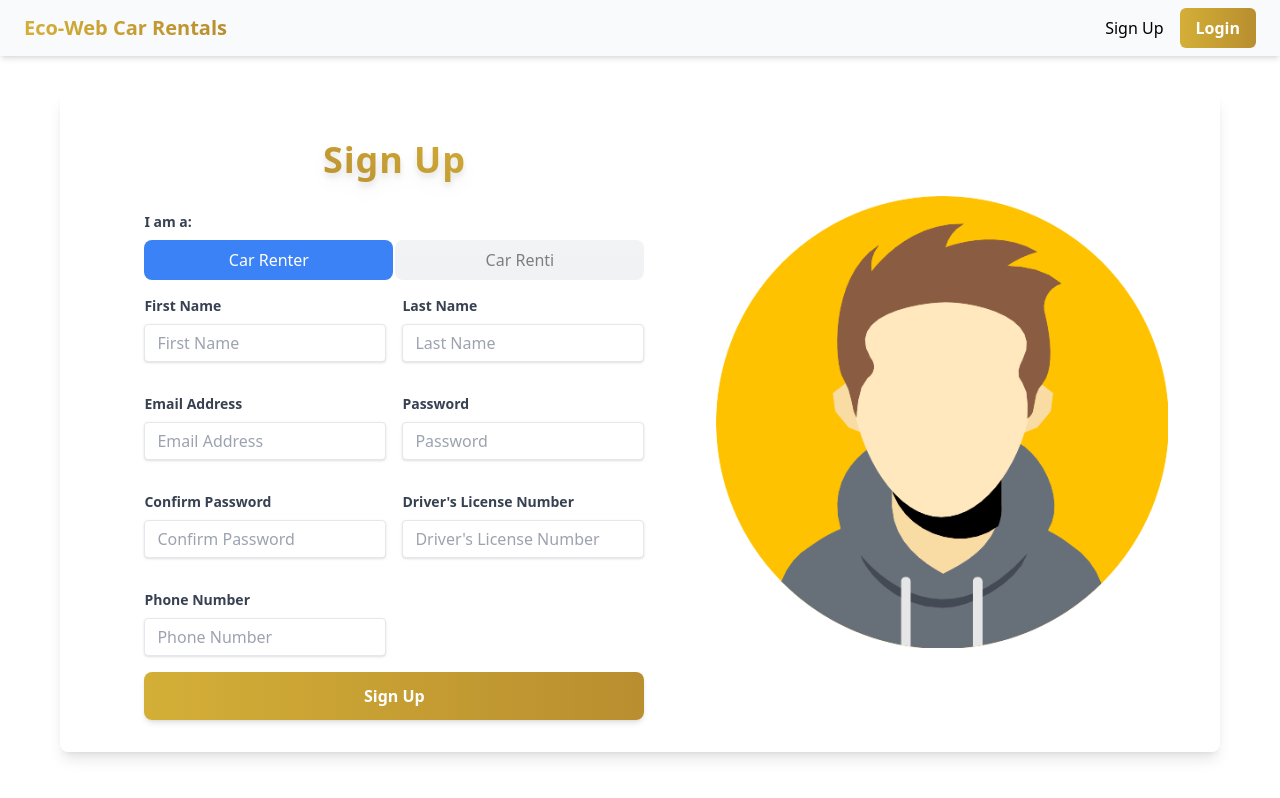
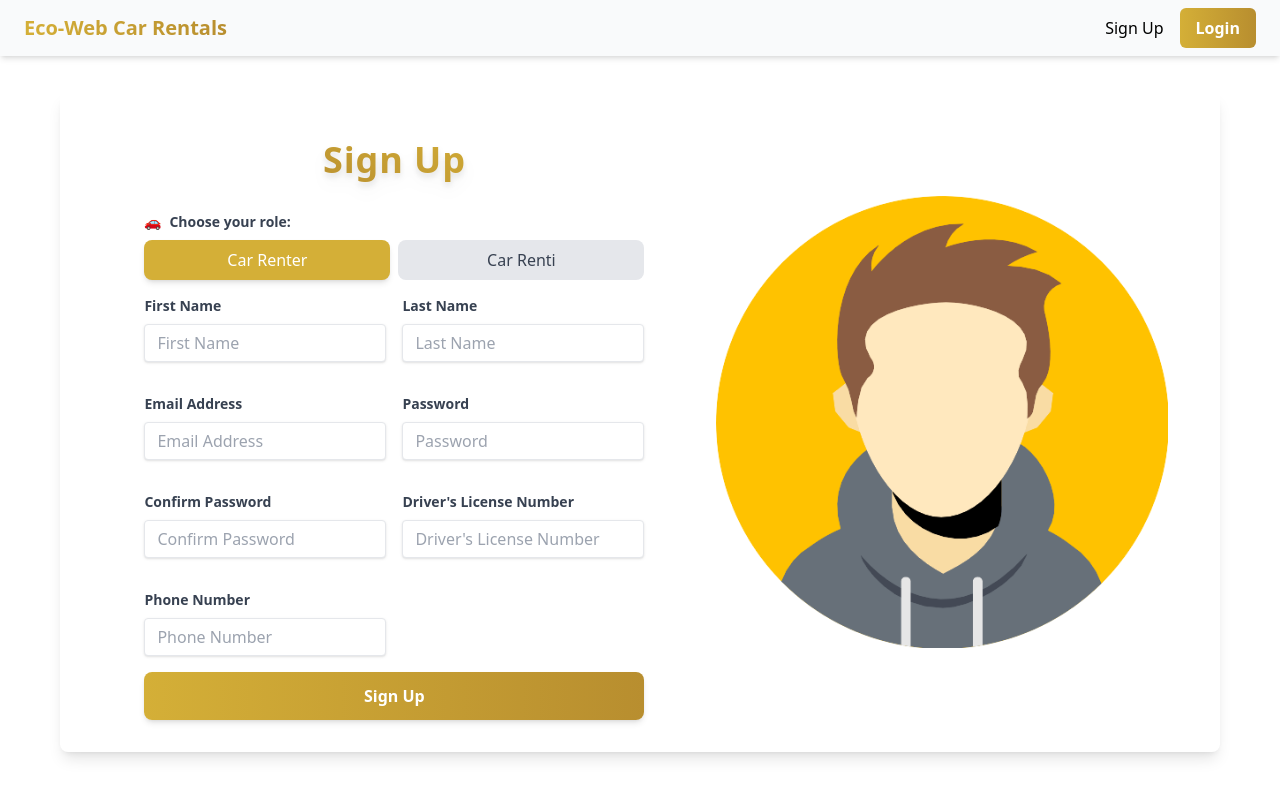
Before and after one commit to dagijosi/eco-web-new, a React (Create React App) app: page /signup in a window 1280 px wide. Built offline with nearby package versions, Linux system fonts and the light colour scheme.

Commit message:
Enhance SignUp form layout and button styles for user type selection

```diff
--- a/src/components/Form.tsx
+++ b/src/components/Form.tsx
@@ -33,24 +33,31 @@ const Form: React.FC<FormProps> = ({ data, type, userType, setUserType }) => {
     <form className="w-full max-w-lg">
       {type === "signup" && setUserType && (
         <div className="mb-4 w-full">
-          <label className="block mb-2 font-bold text-gray-700 text-sm">
-            I am a:
+          <label className="flex items-center mb-2 font-bold text-gray-700 text-sm">
+            <span className="mr-2">🚗</span> Choose your role:
           </label>
-          <div className="flex space-x-0.5">
+
+          <div className="flex space-x-2">
             <button
               type="button"
+              aria-pressed={userType === "renter"}
               onClick={() => setUserType("renter")}
-              className={`px-4 py-2 rounded-lg focus:outline-none w-full ${
-                userType === "renter" ? "bg-blue-500 text-white" : "bg-gray-200 opacity-50"
+              className={`px-5 py-2 rounded-lg focus:outline-none focus:ring-2 focus:ring-gold-light focus:ring-offset-2 w-full transition-colors duration-200 ${
+                userType === "renter"
+                  ? "bg-gold-light text-white shadow-md"
+                  : "bg-gray-200 text-gray-700 hover:bg-gray-300"
               }`}
             >
               Car Renter
             </button>
             <button
               type="button"
+              aria-pressed={userType === "renti"}
               onClick={() => setUserType("renti")}
-              className={`px-4 py-2 rounded-lg focus:outline-none w-full ${
-                userType === "renti" ? "bg-blue-500 text-white" : "bg-gray-200 opacity-50"
+              className={`px-5 py-2 rounded-lg focus:outline-none focus:ring-2 focus:ring-gold-light focus:ring-offset-2 w-full transition-colors duration-200 ${
+                userType === "renti"
+                  ? "bg-gold-light text-white shadow-md"
+                  : "bg-gray-200 text-gray-700 hover:bg-gray-300"
               }`}
             >
               Car Renti
@@ -58,7 +65,11 @@ const Form: React.FC<FormProps> = ({ data, type, userType, setUserType }) => {
           </div>
         </div>
       )}
-      <div className={`grid ${type === "signup" ? "grid-cols-2 gap-4" : "grid-cols-1 gap-4"}`}>
+      <div
+        className={`grid ${
+          type === "signup" ? "grid-cols-2 gap-4" : "grid-cols-1 gap-4"
+        }`}
+      >
         {data?.map((value, index) => (
           <CustomInput
             key={index}
@@ -84,7 +95,10 @@ const Form: React.FC<FormProps> = ({ data, type, userType, setUserType }) => {
       </button>
       {type === "login" && (
         <div className="mb-4">
-          <a href="/password" className="text-blue-500 text-sm hover:text-blue-800">
+          <a
+            href="/password"
+            className="text-blue-500 text-sm hover:text-blue-800"
+          >
             Forgot Password?
           </a>
         </div>
--- a/src/pages/SignUp.tsx
+++ b/src/pages/SignUp.tsx
@@ -24,7 +24,7 @@ const SignUp = () => {
 
   return (
     <div className="flex justify-center items-center min-h-[calc(100vh-100px)]">
-      <div className="flex md:flex-row flex-col justify-center items-center md:gap-10 shadow-lg px-4 rounded-lg max-w-7xl overflow-hidden">
+      <div className="flex md:flex-row flex-col justify-center items-center md:gap-10 shadow-lg px-4 py-2 md:py-0 rounded-lg max-w-7xl overflow-hidden">
         <img
           src="/images/login.png"
           alt="logo"
```
